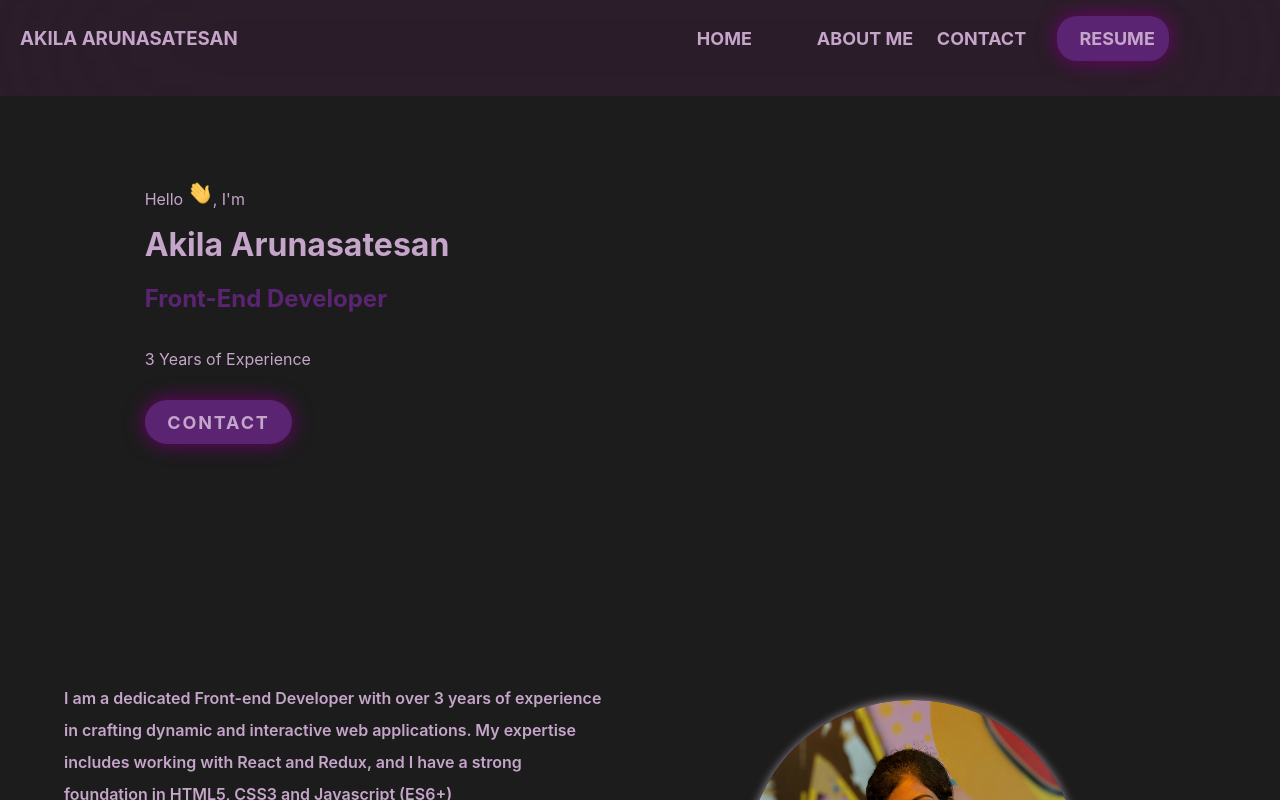
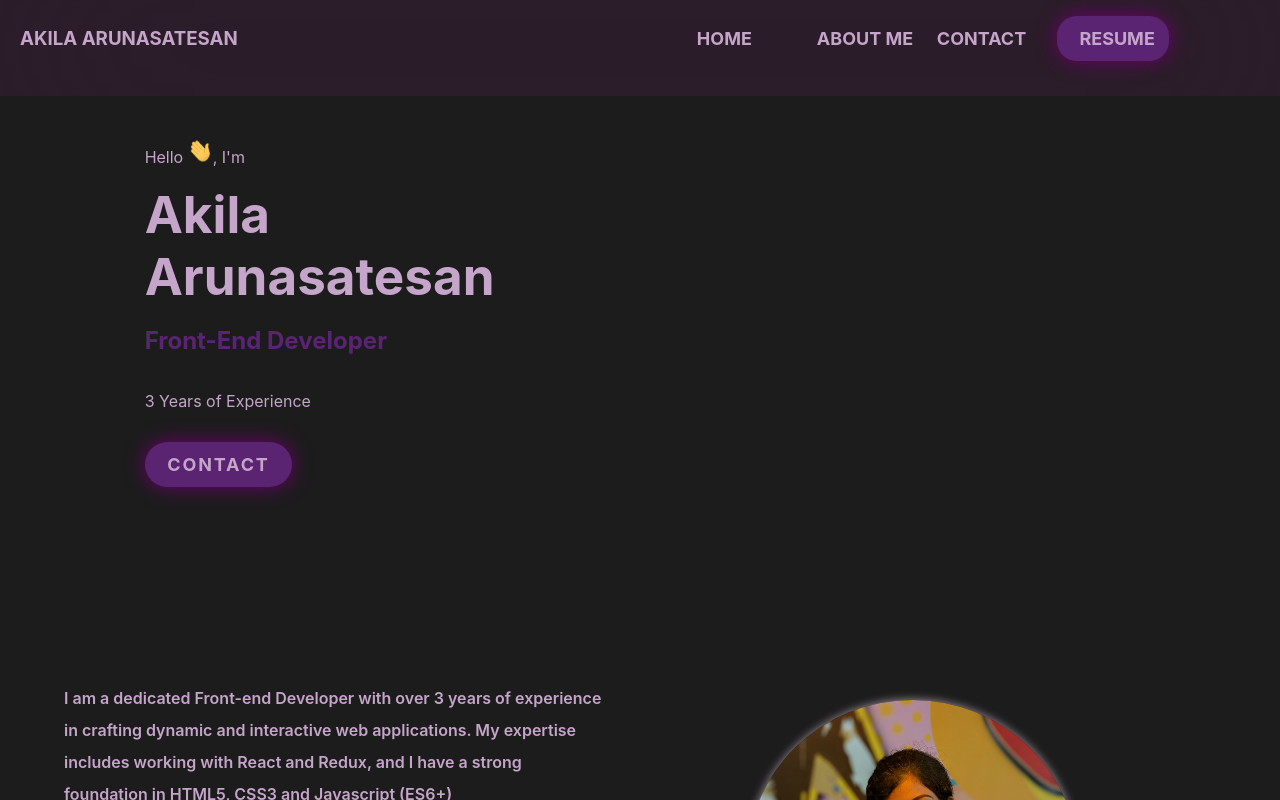
Before and after one commit to Ak496/react_portfolio, a React (Vite) app in the folder vite-project/: page / in a window 1280 px wide. Shown: the top 800 px of the page. Built offline with nearby package versions, Linux system fonts and the light colour scheme.

Commit message:
Font size of Name adjusted

```diff
--- a/vite-project/src/components/Main/Main.css
+++ b/vite-project/src/components/Main/Main.css
@@ -18,6 +18,7 @@
 
 #text-line2 {
     margin: 0;
+    font-size: 4vw;
 }
 
 #text-line3 {
```
